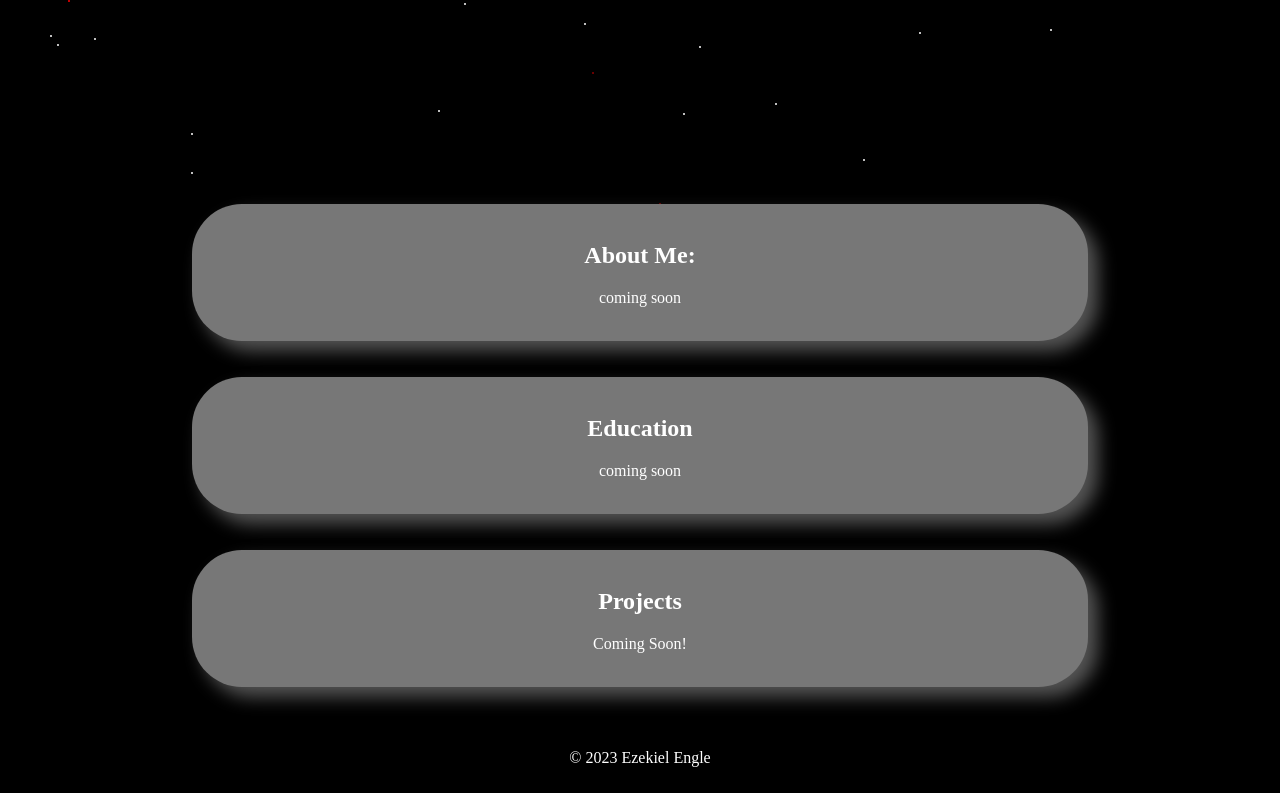
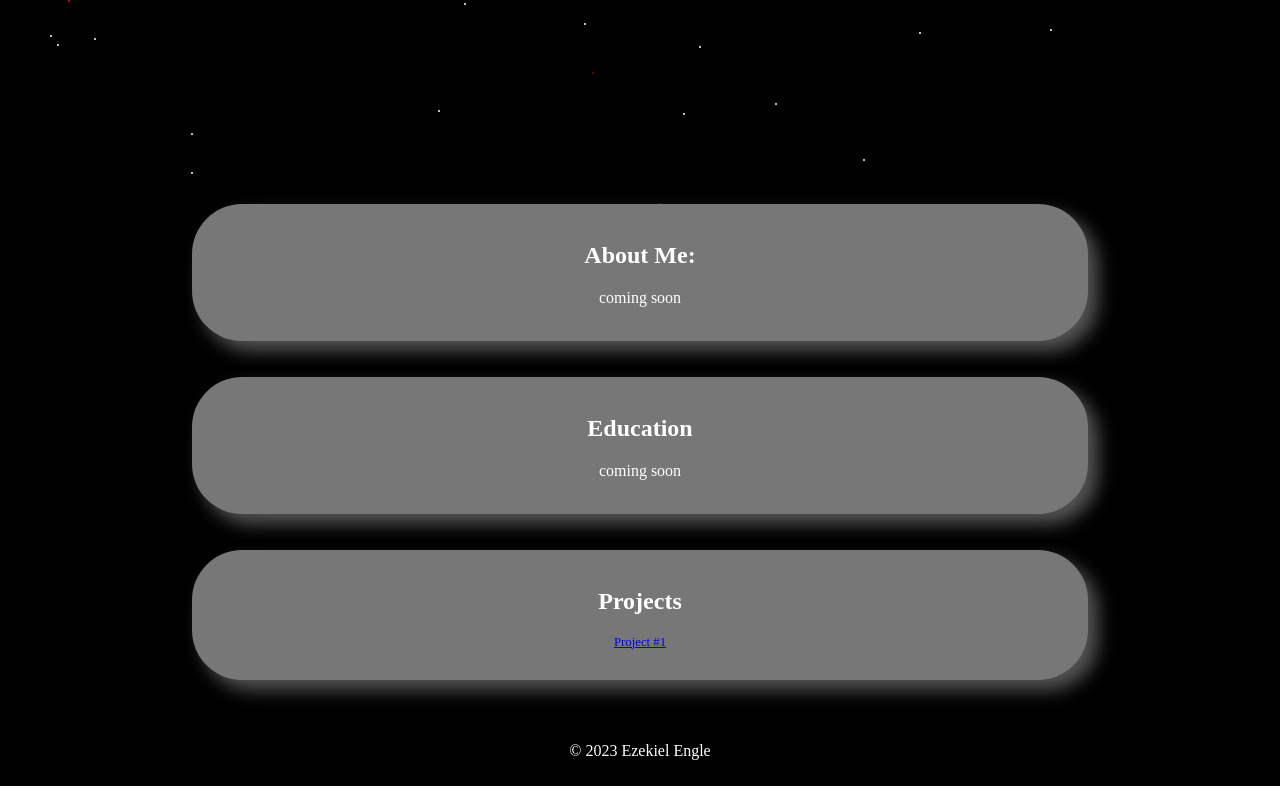
Before and after one commit to zengle04/zengle04.github.io, a plain HTML site: page index.html in a window 1280 px wide. Shown: the part 583-1376 px from the top of the page. Drawn offline with Linux system fonts and the light colour scheme.

Commit message:
Adding project one

```diff
--- a/index.html
+++ b/index.html
@@ -39,7 +39,7 @@
          <section>
     <br>
       <h2>Projects </h2>
-      <p>Coming Soon!</p>
+      <p style="font-size:1vw;" ><a href="Project_1/dist/index.html">Project #1</a></p>
              <br>
     </section>
     <br>
```
